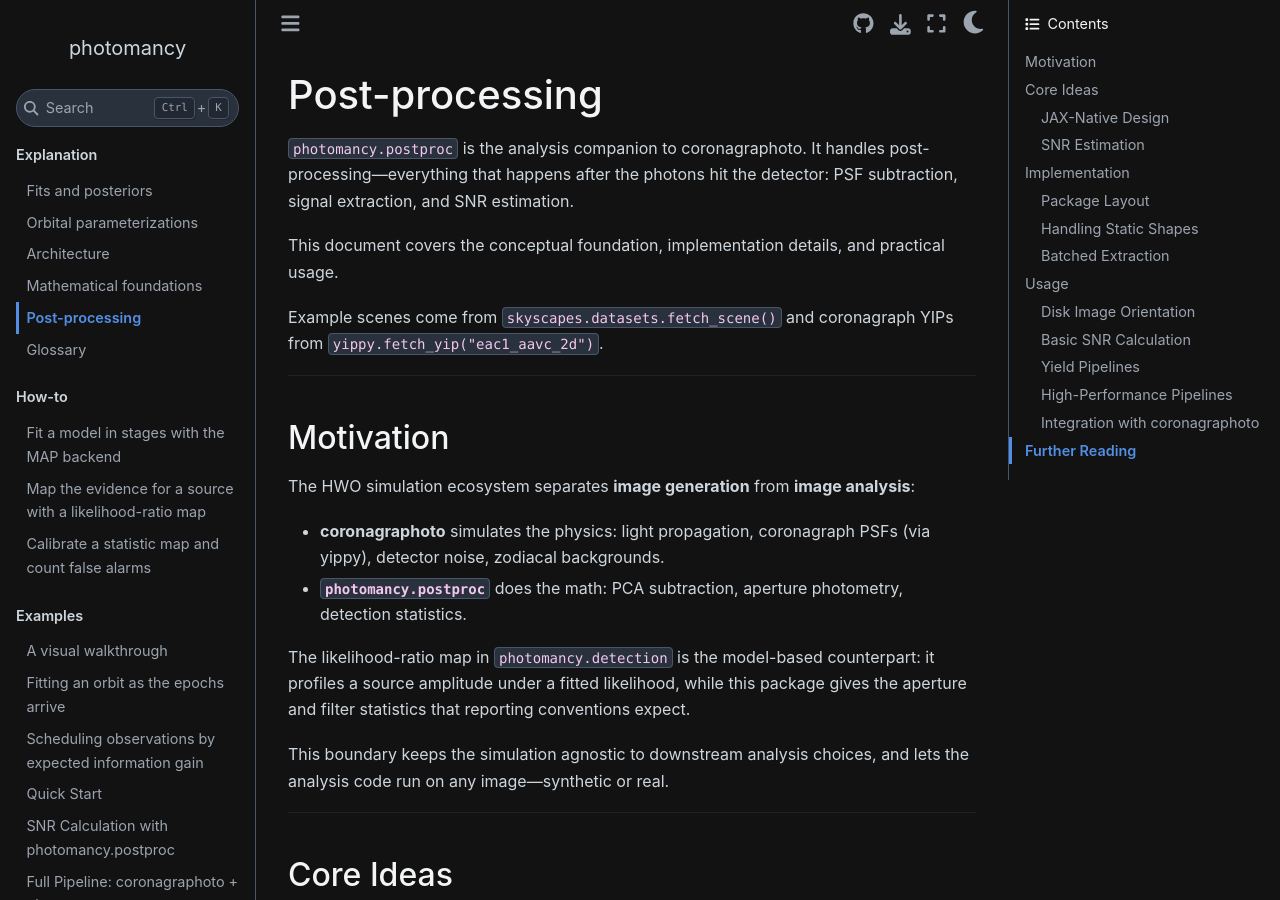
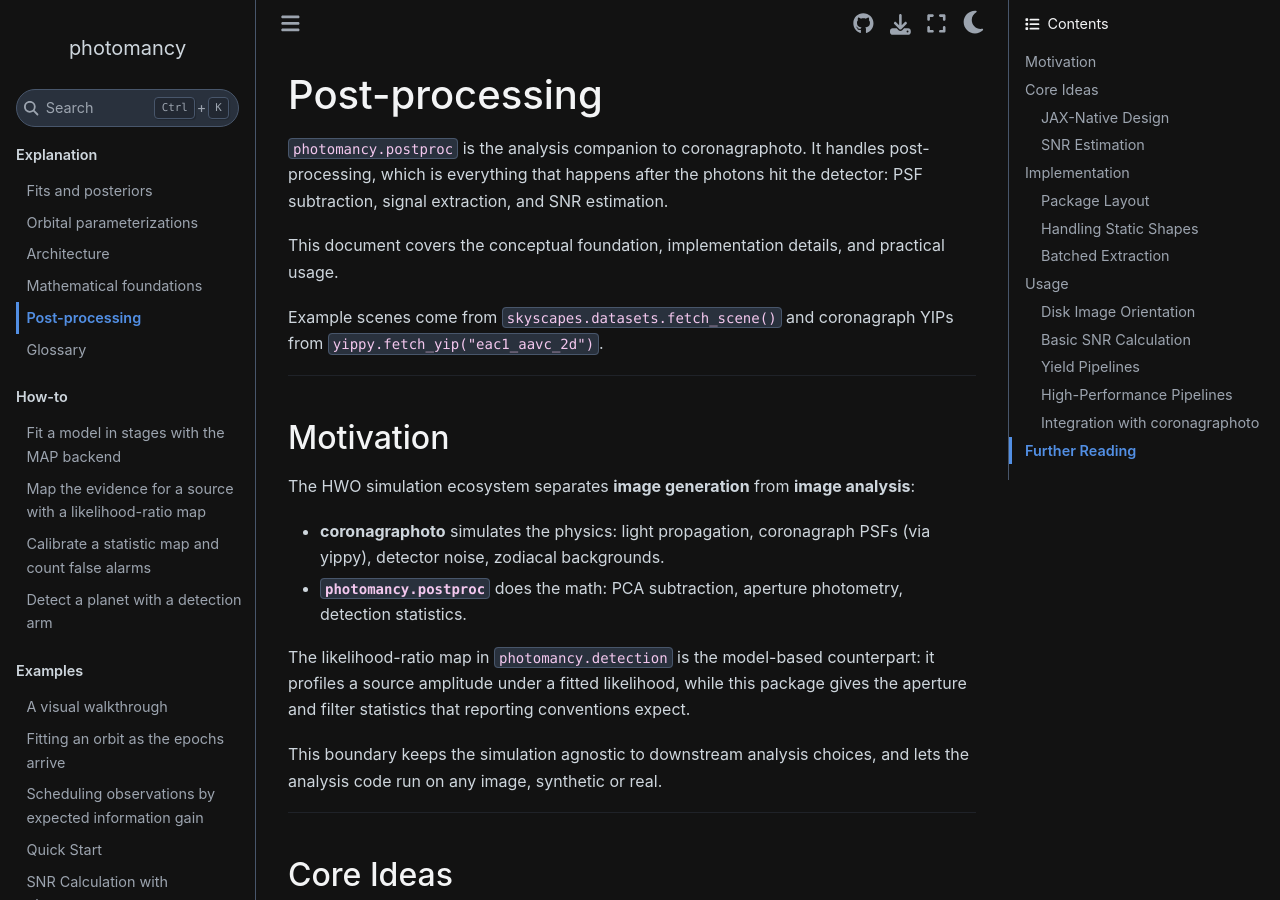
Before and after one commit to CoreySpohn/photomancy, a Sphinx documentation site: the page built from docs/explanation/postprocessing.md, in a window 1280 px wide and 900 px high. Built offline with Sphinx 7.4.7 and the Sphinx Book theme 1.1.4, drawn with Linux system fonts in a browser that asks for light colours; pages that are not in the unit, such as notebooks, are missing from menus; some of the changed text lies outside the part shown.

Commit message:
docs: add arm how-to, port pipeline notebook to current coronagraphoto API, clean autoapi warnings

```diff
--- a/docs/conf.py
+++ b/docs/conf.py
@@ -45,6 +45,17 @@ exclude_patterns = [
 
 autoapi_dirs = ["../src"]
 autoapi_ignore = ["**/_version.py"]
+# Document each module where it is defined. Listing a package's re-exports as well
+# would document ``photomancy.infer.run`` and ``photomancy.infer.update`` twice (the
+# functions share the names of their modules) and make a bare record name in a type
+# annotation ambiguous.
+autoapi_options = [
+    "members",
+    "undoc-members",
+    "show-inheritance",
+    "show-module-summary",
+    "special-members",
+]
 autodoc_typehints = "description"
 # AutoAPI already indexes fields; Napoleon renders their descriptions only.
 napoleon_use_ivar = True
--- a/docs/explanation/postprocessing.md
+++ b/docs/explanation/postprocessing.md
@@ -1,6 +1,6 @@
 # Post-processing
 
-`photomancy.postproc` is the analysis companion to coronagraphoto. It handles post-processing—everything that happens after the photons hit the detector: PSF subtraction, signal extraction, and SNR estimation.
+`photomancy.postproc` is the analysis companion to coronagraphoto. It handles post-processing, which is everything that happens after the photons hit the detector: PSF subtraction, signal extraction, and SNR estimation.
 
 This document covers the conceptual foundation, implementation details, and practical usage.
 
@@ -20,7 +20,7 @@ The likelihood-ratio map in `photomancy.detection` is the model-based counterpar
 it profiles a source amplitude under a fitted likelihood, while this package gives
 the aperture and filter statistics that reporting conventions expect.
 
-This boundary keeps the simulation agnostic to downstream analysis choices, and lets the analysis code run on any image—synthetic or real.
+This boundary keeps the simulation agnostic to downstream analysis choices, and lets the analysis code run on any image, synthetic or real.
 
 ---
 
@@ -84,7 +84,7 @@ This keeps the public API flexible while satisfying JAX's constraints.
 
 ### Batched Extraction
 
-The naive approach—looping over planet candidates—wastes work because the expensive image convolution gets repeated. Instead:
+The naive approach, looping over planet candidates, wastes work because the expensive image convolution gets repeated. Instead:
 
 1. Compute the flux map (convolution with aperture kernel) **once**.
 2. Use `jax.vmap` to extract values at many (y, x) positions in parallel.
@@ -232,9 +232,9 @@ Analytic post-processing uses explicit residual fractions in
 
 ## Further Reading
 
-- `examples/postproc_snr_methods` – SNR calculation demonstration
-- `tests/postproc/test_snr_physics.py` – Physics-based validation tests
-- `examples/postproc_coronagraphoto_pipeline` – End-to-end example with coronagraphoto
+- `examples/postproc_snr_methods` - SNR calculation demonstration
+- `tests/postproc/test_snr_physics.py` - Physics-based validation tests
+- `examples/postproc_coronagraphoto_pipeline` - End-to-end example with coronagraphoto
 
 
 Detector count statistics, S/N and exposure time belong to optixstuff. This example uses aperture photon integrands, image photon
```
Also changed, not shown: docs/how-to/detect-with-an-arm.md (added, +96 -0 lines), docs/index.md (+1 -0 lines), docs/examples/postproc_coronagraphoto_pipeline.ipynb.
